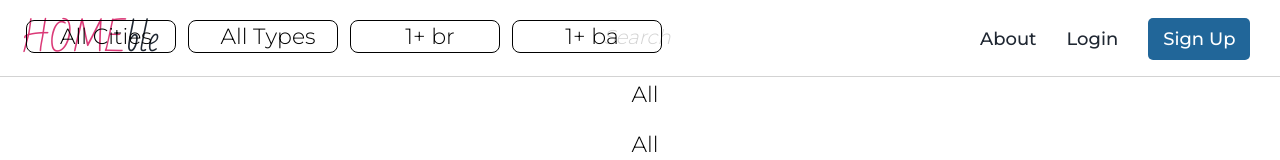
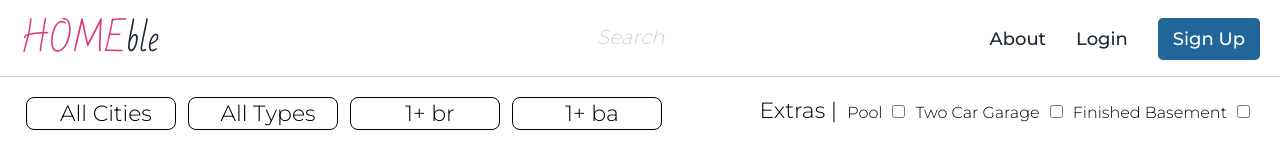
Before and after one commit to TheDejo/dejo_homes, a React (Create React App) app: page / in a window 1280 px wide. Shown: the top 160 px of the page. Built offline with nearby package versions, Linux system fonts and the light colour scheme.

Commit message:
Update Header.css

```diff
--- a/src/Header.css
+++ b/src/Header.css
@@ -4,11 +4,10 @@ header {
   overflow: auto;
   padding: 20px;
   border-bottom: 1px solid lightgrey;
-  position: fixed;
 }
 header .logo {
   float: left;
-  width: 25%;
+  width: 33%;
   color: #1F2732;
   font-size: 34px;
   font-family: 'Bad Script', cursive;
@@ -19,7 +18,7 @@ header .logo .home {
     color: #DB3977;
 }
 .search-area  {
-  width: 50%;
+  width: 33%;
   float: left;
   margin-bottom: -18px;
 }
@@ -39,7 +38,6 @@ header nav {
   float: right;
   padding-top: 8px;
   font-size: 18px;
-  width: 25%;
 }
 header a {
   color: #1F2732;
```
